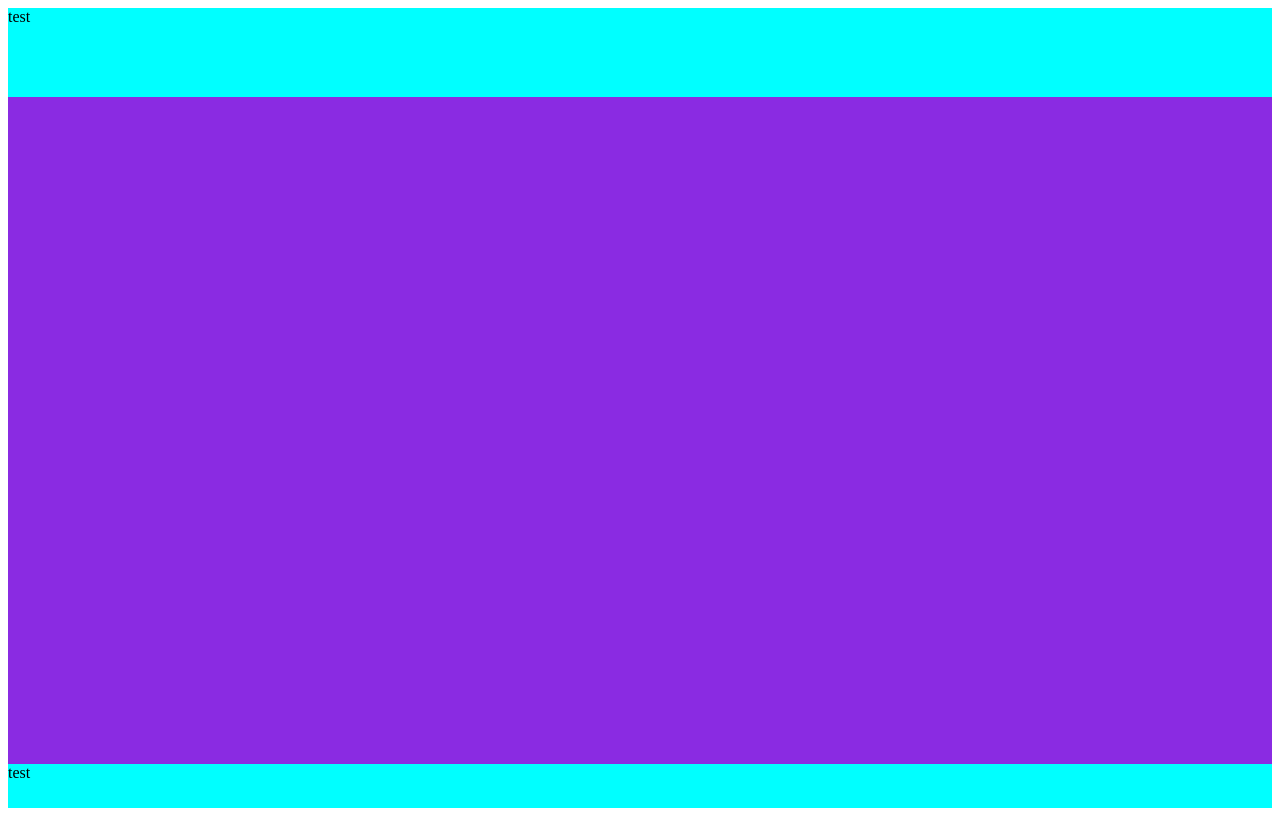
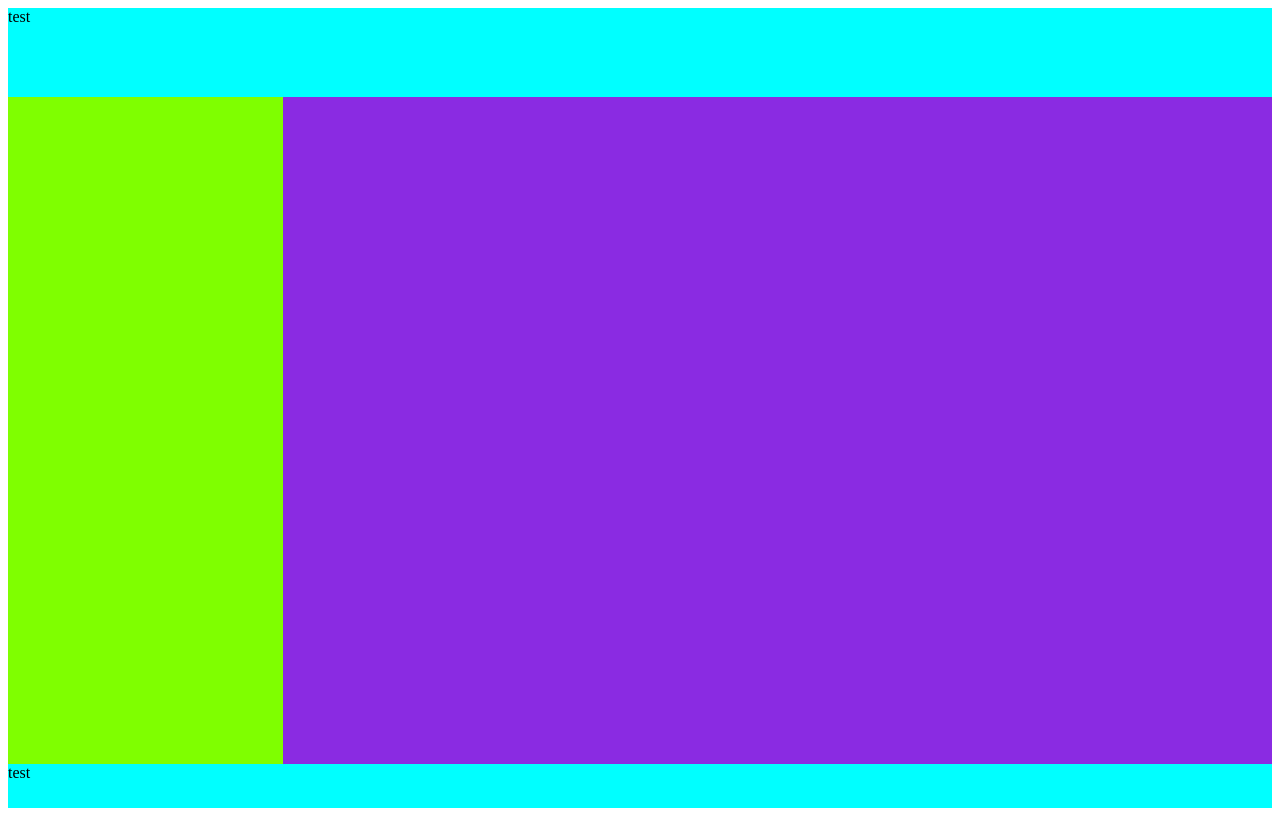
Before and after one commit to Roxanoel/dashboard, a plain HTML site: page index.html in a window 1280 px wide. Drawn offline with Linux system fonts and the light colour scheme.

Commit message:
Adjusted the sidebar size (made it reactive)

```diff
--- a/styles.css
+++ b/styles.css
@@ -14,6 +14,12 @@
 
 .main {
     background-color: blueviolet;
+    display: grid;
+    grid-template-columns: minmax(275px, 20%) auto;
+}
+
+.sidebar {
+    background-color: chartreuse;
 }
 
 .footer {
```
